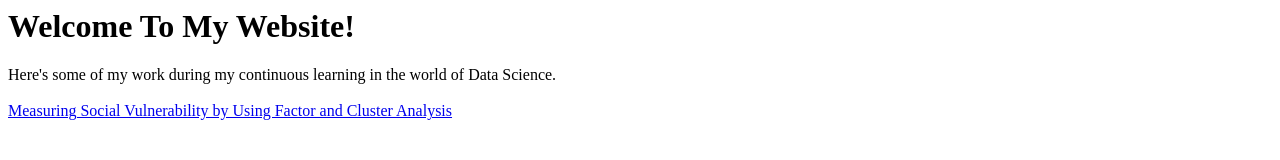
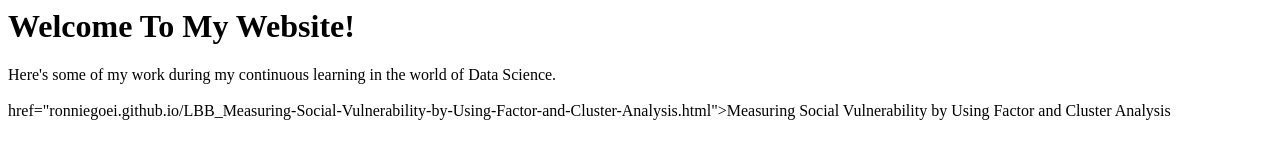
Before and after one commit to ronniegoei/ronniegoei.github.io, a plain HTML site: page index.html in a window 1280 px wide. Drawn offline with Linux system fonts and the light colour scheme.

Commit message:
Update index.html

```diff
--- a/index.html
+++ b/index.html
@@ -3,4 +3,4 @@
 Here's some of my work during my continuous learning in the world of Data Science.
 <br>
 <br>
-<a href="ronniegoei.github.io/LBB_Measuring-Social-Vulnerability-by-Using-Factor-and-Cluster-Analysis.html">Measuring Social Vulnerability by Using Factor and Cluster Analysis</a>
+<a> href="ronniegoei.github.io/LBB_Measuring-Social-Vulnerability-by-Using-Factor-and-Cluster-Analysis.html">Measuring Social Vulnerability by Using Factor and Cluster Analysis</a>
```
